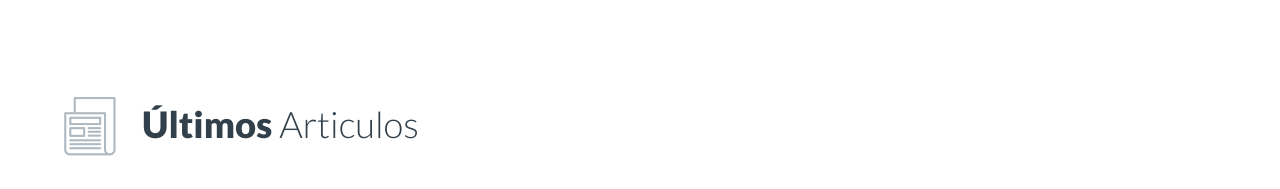
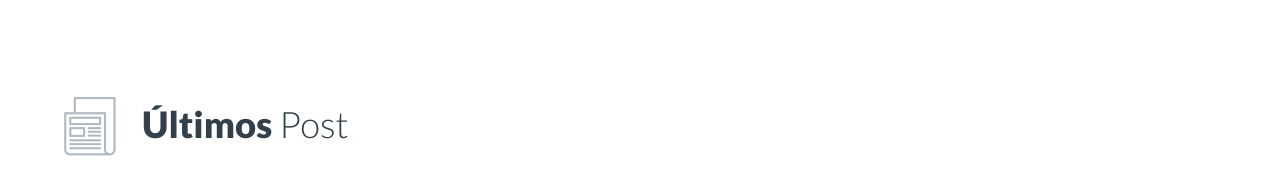
Before and after one commit to jashito/GGI, a plain HTML site: page index.html in a window 1280 px wide. Shown: the part 2130-2319 px from the top of the page. Drawn offline with Linux system fonts and the light colour scheme.

Commit message:
Cambio en index Ultimos post

```diff
--- a/index.html
+++ b/index.html
@@ -293,7 +293,7 @@
       <!-- Latest Articles-->
       <section class="section bg-default section-md">
         <div class="container">
-          <h2 class="title-icon"><span class="icon icon-default mercury-icon-news"></span><span>Últimos <span class="text-light">Articulos</span></span></h2>
+          <h2 class="title-icon"><span class="icon icon-default mercury-icon-news"></span><span>Últimos <span class="text-light">Post</span></span></h2>
           <div class="box-image-small box-image-small-left">
             <div class="item-image bg-image novi-nackground" style="background-image: url(images/index-1-2-586x334.jpg)"></div>
             <div class="item-body wow fadeInRight">
```
